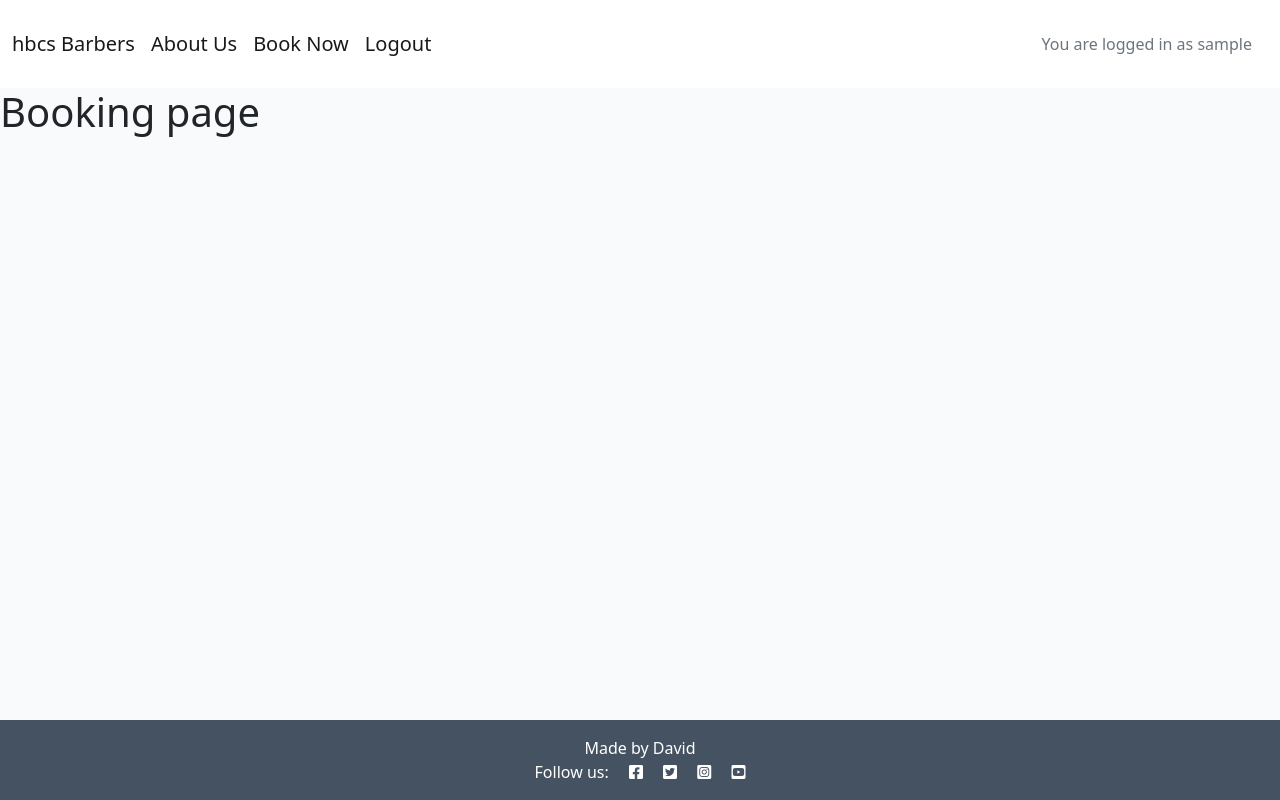
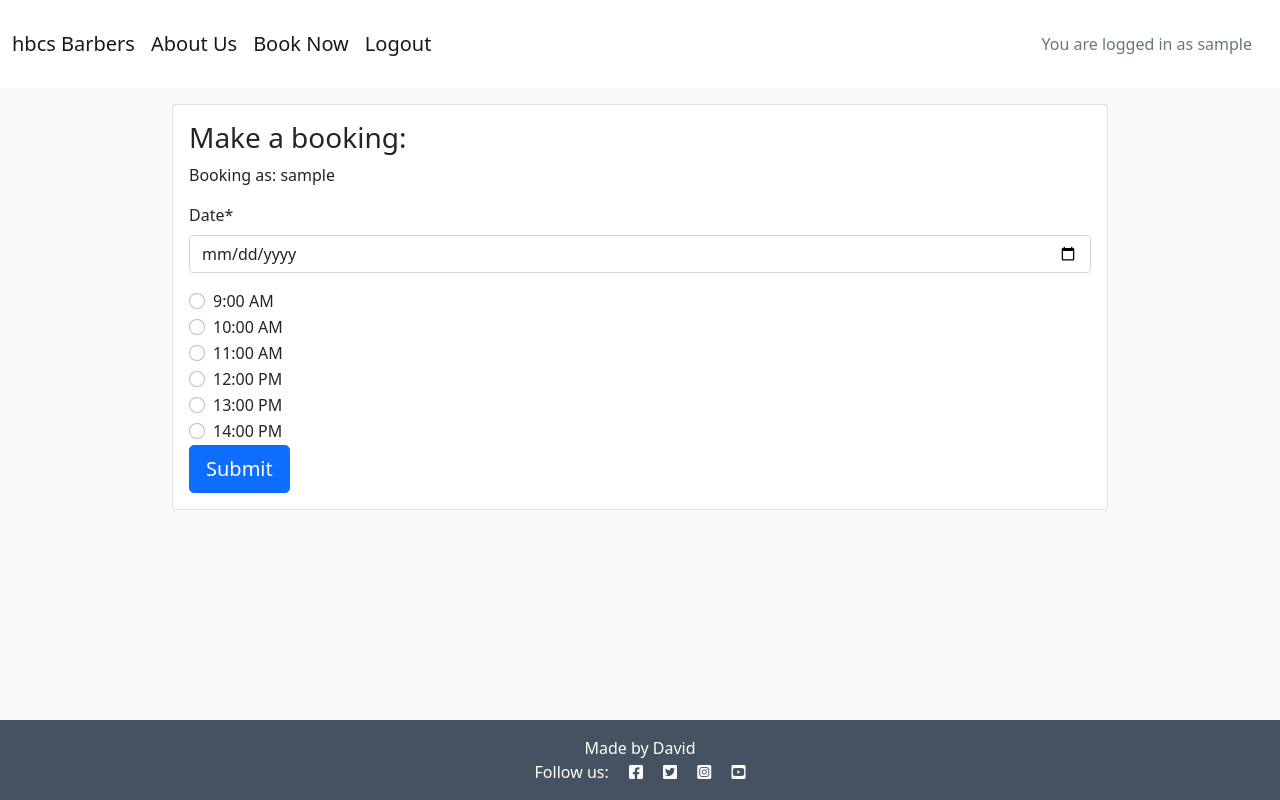
Before and after one commit to David011E/hbcs, a Django app: page /booking/ in a window 1280 px wide. Run offline with Django 4.2, Linux system fonts and the light colour scheme; the visitor is signed in with stand-in values (Sample User, id 1); data that the repository does not hold is empty; some libraries are stand-ins or nearby versions.

Commit message:
Used ajax to make a dynamic frontend for when a user wants to book

```diff
--- /dev/null
+++ b/booking/forms.py
@@ -0,0 +1,37 @@
+from django import forms
+from django.utils import timezone
+from .models import Booking
+
+class BookingForm(forms.ModelForm):
+    class Meta:
+        model = Booking
+        fields = ('date', 'time')
+
+    def __init__(self, *args, **kwargs):
+        time_slots = kwargs.pop('time_slots', None)
+        disabled_time_slots = kwargs.pop('disabled_time_slots', None) or []  # Get the disabled time slots
+        super(BookingForm, self).__init__(*args, **kwargs)
+
+        self.fields['date'] = forms.DateField(widget=forms.DateInput(attrs={'type': 'date', 'class': 'form-control'}))
+
+        if time_slots:
+            choices = []
+            for time_slot in time_slots:
+                if time_slot in disabled_time_slots:
+                    choices.append((time_slot))  # Disable booked time slots
+                else:
+                    choices.append((time_slot))
+            self.fields['time'] = forms.ChoiceField(choices=choices, widget=forms.RadioSelect(attrs={'class': 'form-check-input', 'disabled': 'disabled'}))
+        else:
+            self.fields['time'] = forms.ChoiceField(choices=[], widget=forms.RadioSelect(attrs={'class': 'form-check-input'}))
+
+
+        # Get today's date in YYYY-MM-DD format
+        today = timezone.localtime(timezone.now()).date().isoformat()
+
+        # Set the 'min' attribute of the date field to today's date
+        self.fields['date'] = forms.DateField(widget=forms.DateInput(attrs={
+            'type': 'date',
+            'class': 'form-control',
+            'min': today  # Ensure users cannot pick a date before today
+        }))
--- a/booking/models.py
+++ b/booking/models.py
@@ -9,9 +9,19 @@ class Booking(models.Model):
         (2, 'Canceled'),
     ]
 
+    TIME_SLOTS = [
+        ('9:00', '9:00 AM'),
+        ('10:00', '10:00 AM'),
+        ('11:00', '11:00 AM'),
+        ('12:00', '12:00 PM'),
+        ('13:00', '13:00 PM'),
+        ('14:00', '14:00 PM'),
+        # Add more time slots as needed
+    ]
+
     user = models.ForeignKey(User, on_delete=models.CASCADE)  # Assuming you have a User model
     date = models.DateField()
-    time = models.TimeField()
+    time = models.CharField(max_length=5, choices=TIME_SLOTS)
     status = models.IntegerField(choices=STATUS_CHOICES, default=0)
 
     def __str__(self):
--- a/booking/templates/booking/booking.html
+++ b/booking/templates/booking/booking.html
@@ -1,16 +1,68 @@
 {% extends "base.html" %}
 
+{% load crispy_forms_tags %}
+
 {% block content %}
+<body>
+    <div class="container">
+        <div class="col-md-4 card mb-4 mt-3">
+            <div class="card-body">
+                {% if user.is_authenticated %}
+                <h3>Make a booking:</h3>
+                <p>Booking as: {{ user.username }}</p>
+                <form id="booking_form" method="post">
+                    {% csrf_token %}
+                    {{ booking_form.date|as_crispy_field }}
+                    <fieldset class="form-group">
+                        {% for time_value, time_label in booking_form.fields.time.choices %}
+                        <div class="form-check">
+                            <input class="form-check-input" type="radio" name="time" id="time_{{ forloop.counter }}"
+                                value="{{ time_value }}" {% if time_value in disabled_time_slots %}disabled{% endif %}>
+                            <label class="form-check-label" for="time_{{ forloop.counter }}">
+                                {{ time_label }}
+                            </label>
+                        </div>
+                        {% endfor %}
+                    </fieldset>
+                    {% if booking_form.non_field_errors %}
+                    <div class="alert alert-danger" role="alert">
+                        {% for error in booking_form.non_field_errors %}
+                        {{ error }}
+                        {% endfor %}
+                    </div>
+                    {% endif %}
+                    <button id="submitButton" type="submit" class="btn btn-primary btn-lg">Submit</button>
+                </form>
+                {% else %}
+                <p class="p1">Login to make a booking</p>
+                {% endif %}
+            </div>
+        </div>
+    </div>
+    <script>
+        document.addEventListener('DOMContentLoaded', function() {
+    const dateInput = document.getElementById('id_date');
+    if (dateInput) {
+        dateInput.addEventListener('change', function() {
+            fetch(`ajax/get_available_time_slots/?date=${this.value}`)
+                .then(response => response.json())
+                .then(data => {
+                    data.time_slots.forEach(slot => {
+                        const input = document.querySelector(`input[value="${slot.time}"]`);
+                        if (input) {
+                            input.disabled = slot.booked;
+                        }
+                    });
+                })
+                .catch(error => console.error('Error fetching available time slots:', error));
+        });
+    } else {
+        console.error('Date input field not found');
+    }
+});
 
-<body>
-    <h1>Booking page</h1>
-    {% for booking in object_list %}
-    <h2>{{booking.user}}</h2>
-    <p>Date: {{booking.date}}</p>
-    <p>Time: {{booking.time}}</p>
-    <p>Status: {{booking.get_status_display}}</p>
-    {% endfor %}
+
+        </script>
+
 </body>
-
 {% endblock content %}
-</html>
--- a/booking/urls.py
+++ b/booking/urls.py
@@ -1,8 +1,9 @@
 from . import views
-from .views import BookingView
+from .views import BookingView, get_available_time_slots
 from django.urls import path
 
 urlpatterns = [
     path('', BookingView.as_view(), name='booking'),
+    path('ajax/get_available_time_slots/', get_available_time_slots, name='get_available_time_slots'),
     # other URL patterns
 ]
--- a/booking/views.py
+++ b/booking/views.py
@@ -1,8 +1,48 @@
-from django.shortcuts import render
-from django.views import generic
+from django.shortcuts import render, redirect
+from django.views import View
 from .models import Booking
+from .forms import BookingForm
+from django.contrib import messages
+from datetime import datetime
+from django.http import JsonResponse
 
-# Create your views here.
-class BookingView(generic.ListView):
+class BookingView(View):
     queryset = Booking.objects.all()
     template_name = "booking/booking.html"
+
+    def get(self, request):
+        time_slots = Booking.TIME_SLOTS
+        disabled_time_slots = self.get_disabled_time_slots()
+        booking_form = BookingForm(time_slots=time_slots, disabled_time_slots=disabled_time_slots)
+
+        return render(request, self.template_name, {'booking_form': booking_form, 'disabled_time_slots': disabled_time_slots})
+
+    def get_disabled_time_slots(self):
+        current_datetime = datetime.now()
+        booked_time_slots = Booking.objects.filter(date__gte=current_datetime.date(), status=1).values_list('time', flat=True)
+
+        return list(booked_time_slots) if booked_time_slots else []
+
+    def post(self, request):
+        time_slots = Booking.TIME_SLOTS  # Assuming you have defined TIME_SLOTS in your Booking model
+        booking_form = BookingForm(data=request.POST, time_slots=time_slots)
+        if booking_form.is_valid():
+            booking = booking_form.save(commit=False)
+            booking.user = request.user
+            booking.status = 1  # Assuming all bookings are immediately set to 'Booked' upon form submission
+            booking.save()
+            messages.add_message(request, messages.SUCCESS, 'Booking Success')
+            return redirect('home')
+        else:
+            return render(request, self.template_name, {'booking_form': booking_form})
+
+
+def get_available_time_slots(request):
+    date = request.GET.get('date', None)
+    if date:
+        date_obj = datetime.strptime(date, '%Y-%m-%d').date()
+        booked_time_slots = Booking.objects.filter(date=date_obj).values_list('time', flat=True)
+        all_time_slots = Booking.TIME_SLOTS
+        time_slots_info = [{'time': slot[0], 'booked': slot[0] in booked_time_slots} for slot in all_time_slots]
+        return JsonResponse({'time_slots': time_slots_info})
+    return JsonResponse({'error': 'No date provided'}, status=400)
--- a/hbcs/settings.py
+++ b/hbcs/settings.py
@@ -28,7 +28,7 @@ TEMPLATES_DIR = os.path.join(BASE_DIR, 'templates')
 SECRET_KEY = os.environ.get("SECRET_KEY")
 
 # SECURITY WARNING: don't run with debug turned on in production!
-DEBUG = False
+DEBUG = True
 
 ALLOWED_HOSTS = ['*','.herokuapp.com']
 
```
Also changed, not shown: booking/migrations/0002_alter_booking_time.py (added).
